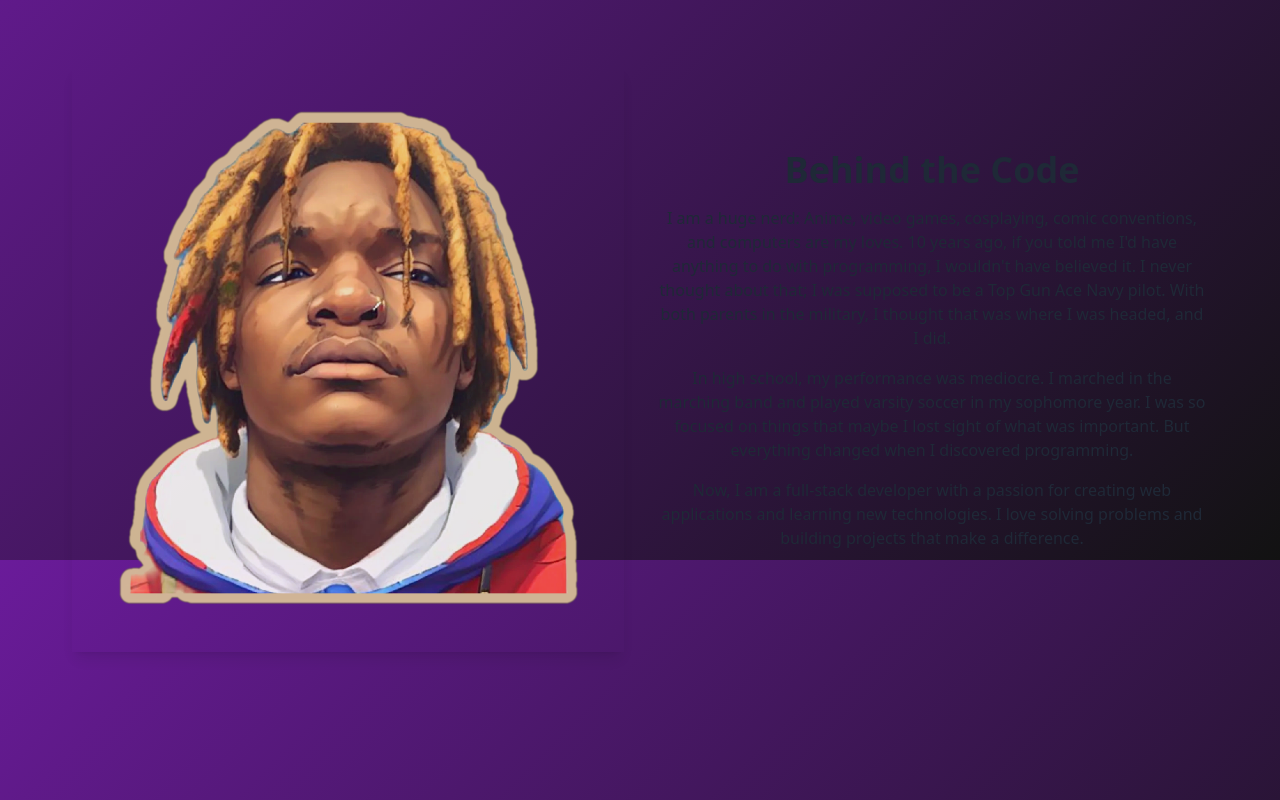
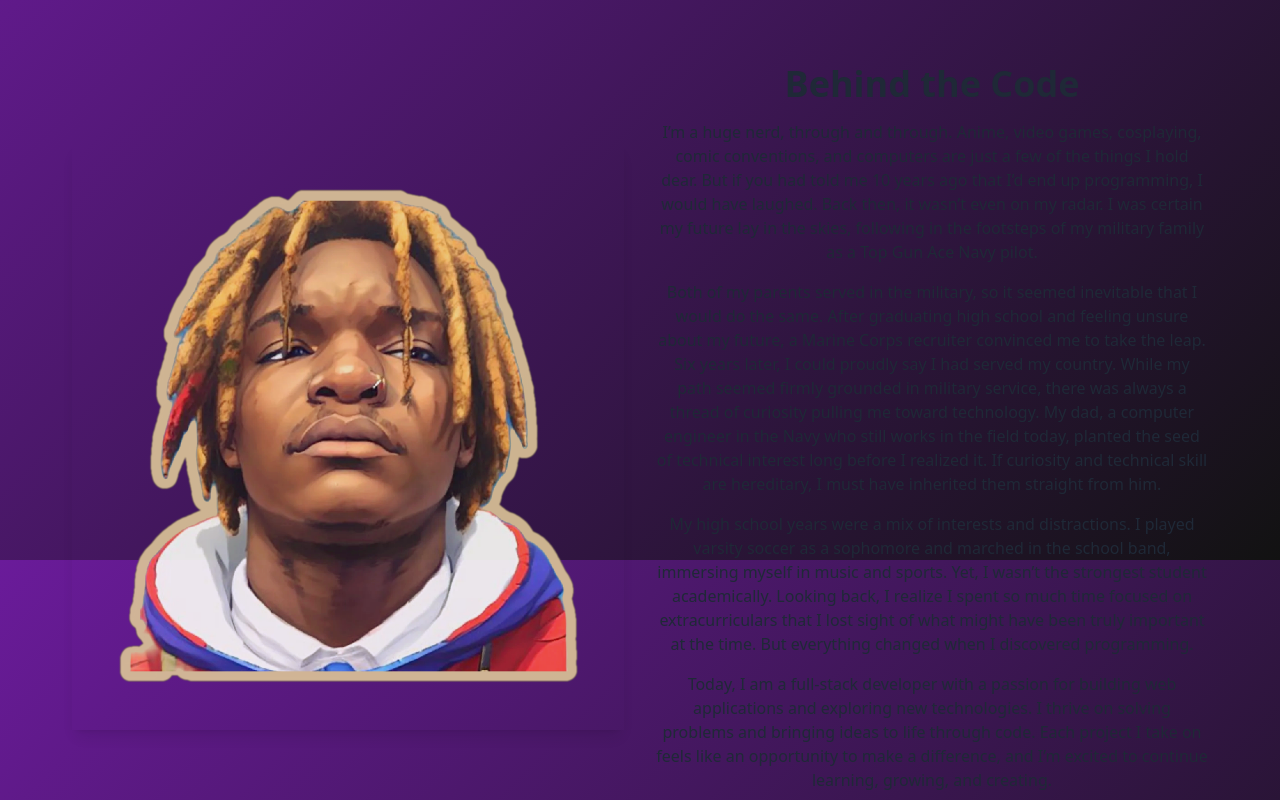
Before and after one commit to robinkelsickii/dev-portfolio, a Vue app: page / in a window 1280 px wide. Shown: the part 1040-1840 px from the top of the page. Built offline with nearby package versions, Linux system fonts and the light colour scheme.

Commit message:
Proofread and fixed the about me section

```diff
--- a/src/components/AboutMe.vue
+++ b/src/components/AboutMe.vue
@@ -17,20 +17,34 @@ export default {
       <div class="w-full md:w-1/2 p-4">
         <h1 class="text-4xl font-bold mb-4 font-roboto-mono">Behind the Code</h1>
         <p class="mb-4">
-          I am a huge nerd: Anime, video games, cosplaying, comic conventions, and computers are my
-          loves. 10 years ago, if you told me I'd have anything to do with programming, I wouldn't
-          have believed it. I never thought about that; I was supposed to be a Top Gun Ace Navy
-          pilot. With both parents in the military, I thought that was where I was headed, and I
-          did.
+          I’m a huge nerd, through and through. Anime, video games, cosplaying, comic conventions,
+          and computers are just a few of the things I hold dear. But if you had told me 10 years
+          ago that I’d end up programming, I would have laughed. Back then, it wasn’t even on my
+          radar. I was certain my future lay in the skies, following in the footsteps of my military
+          family as a Top Gun Ace Navy pilot.
         </p>
         <p class="mb-4">
-          In high school, my performance was mediocre. I marched in the marching band and played
-          varsity soccer in my sophomore year. I was so focused on things that maybe I lost sight of
-          what was important. But everything changed when I discovered programming.
+          Both of my parents served in the military, so it seemed inevitable that I would do the
+          same. After graduating high school and feeling unsure about my future, a Marine Corps
+          recruiter convinced me to take the leap. Six years later, I could proudly say I had served
+          my country. While my path seemed firmly grounded in military service, there was always a
+          thread of curiosity pulling me toward technology. My dad, a computer engineer in the Navy
+          who still works in the field today, planted the seed of technical interest long before I
+          realized it. If curiosity and technical skill are hereditary, I must have inherited them
+          straight from him.
         </p>
         <p class="mb-4">
-          Now, I am a full-stack developer with a passion for creating web applications and learning
-          new technologies. I love solving problems and building projects that make a difference.
+          My high school years were a mix of interests and distractions. I played varsity soccer as
+          a sophomore and marched in the school band, immersing myself in music and sports. Yet, I
+          wasn’t the strongest student academically. Looking back, I realize I spent so much time
+          focused on extracurriculars that I lost sight of what might have been truly important at
+          the time. But everything changed when I discovered programming.
+        </p>
+        <p class="mb-4">
+          Today, I am a full-stack developer with a passion for building web applications and
+          exploring new technologies. I thrive on solving problems and bringing ideas to life
+          through code. Each project I take on feels like an opportunity to make a difference, and
+          I’m excited to continue learning, growing, and creating.
         </p>
       </div>
     </div>
```
